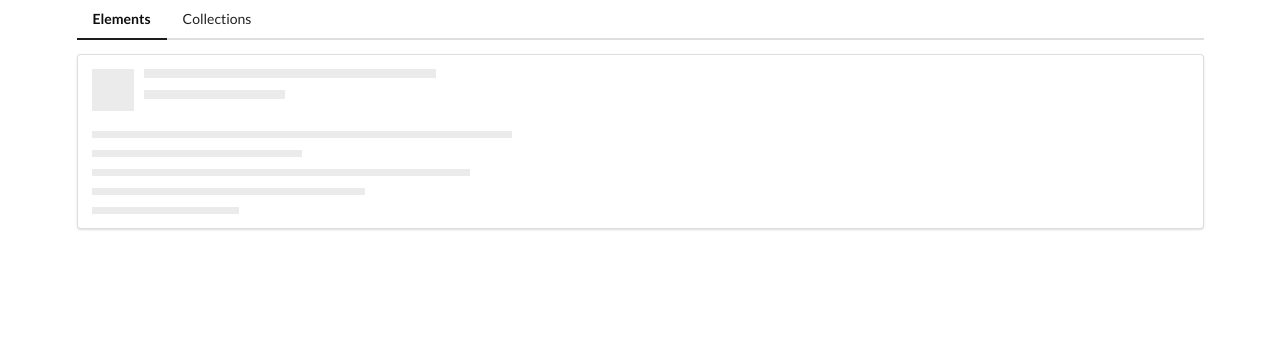
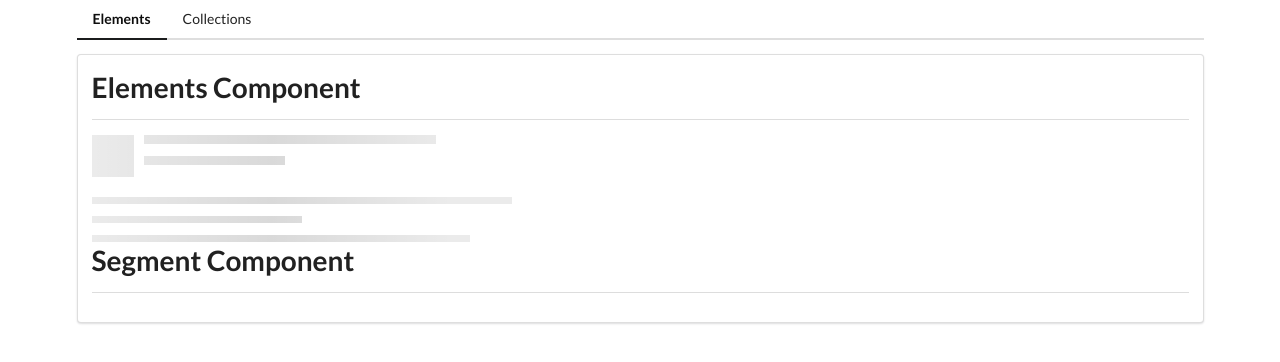
Before and after one commit to GioAtondo/comps, an Angular app: page /elements in a window 1280 px wide. Shown: the top 362 px of the page. Built offline with nearby package versions, Linux system fonts and the light colour scheme.

Commit message:
Grabbing content with NgContent

```diff
--- a/src/app/elements/elements-home/elements-home.component.html
+++ b/src/app/elements/elements-home/elements-home.component.html
@@ -1 +1,9 @@
-<app-placeholder></app-placeholder>
+<app-divider>
+    Elements Component
+</app-divider>
+
+<app-placeholder [lines]="3"></app-placeholder>
+
+<app-divider>
+    Segment Component
+</app-divider>
--- a/src/app/elements/placeholder/placeholder.component.html
+++ b/src/app/elements/placeholder/placeholder.component.html
@@ -1,14 +1,9 @@
 <div class="ui placeholder">
-    <div class="image header">
+    <div *ngIf="header" class="image header">
         <div class="line"></div>
         <div class="line"></div>
     </div>
     <div class="paragraph">
-        <div class="line"></div>
-        <div class="line"></div>
-        <div class="line"></div>
-        <div class="line"></div>
-        <div class="line"></div>
-
+        <div *appTimes="lines" class="line"></div>
     </div>
   </div>
--- a/src/app/elements/placeholder/placeholder.component.ts
+++ b/src/app/elements/placeholder/placeholder.component.ts
@@ -1,10 +1,16 @@
-import { Component } from '@angular/core';
+import { Component , OnInit, Input } from '@angular/core';
 
 @Component({
   selector: 'app-placeholder',
   templateUrl: './placeholder.component.html',
   styleUrls: ['./placeholder.component.css']
 })
-export class PlaceholderComponent {
+export class PlaceholderComponent  implements OnInit{
+  @Input() header = true;
+  @Input() lines = 6;
+
+  constructor() {}
+
+  ngOnInit() {}
 
 }
--- /dev/null
+++ b/src/app/elements/times.directive.ts
@@ -0,0 +1,19 @@
+import { Directive, TemplateRef, ViewContainerRef, Input} from '@angular/core';
+
+@Directive({
+  selector: '[appTimes]'
+})
+export class TimesDirective {
+
+  constructor( private viewContainer: ViewContainerRef, private templateRef: TemplateRef<any>) {
+
+  }
+
+  @Input('appTimes') set render(times: number){
+    this.viewContainer.clear();
+
+    for(let i=0;i <times; i++){
+      this.viewContainer.createEmbeddedView(this.templateRef, {});
+    }
+  }
+}
--- /dev/null
+++ b/src/app/shared/divider/divider.component.html
@@ -0,0 +1,4 @@
+<h1>
+    <ng-content></ng-content>
+</h1>
+<div class="ui divider"></div>
```
Also changed, not shown: src/app/elements/elements.module.ts (+6 -2 lines), src/app/shared/divider/divider.component.ts (added, +10 -0 lines), src/app/shared/shared.module.ts (added, +18 -0 lines), src/app/shared/divider/divider.component.css (added), 2 other files (tests, documents, lock files or other folders).
